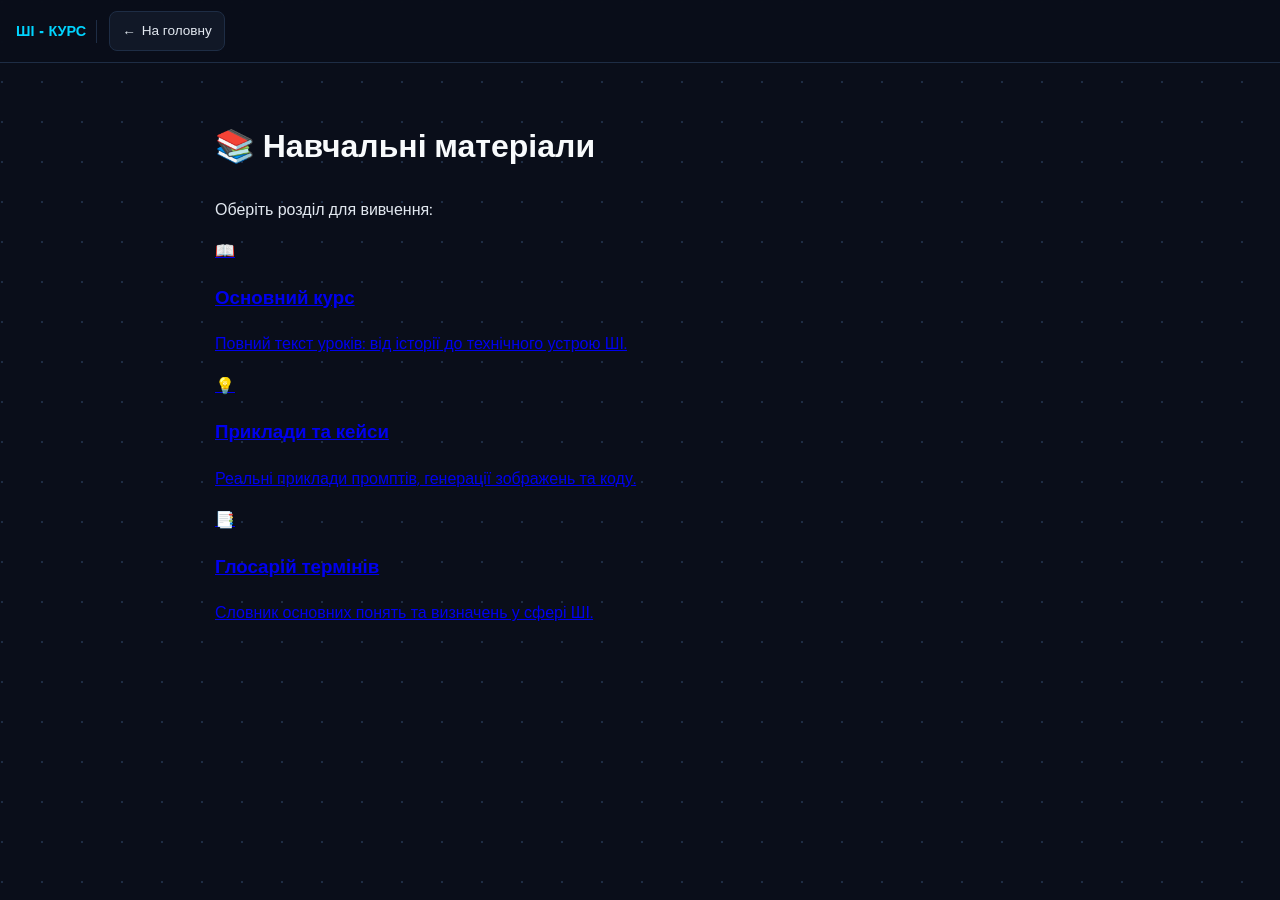
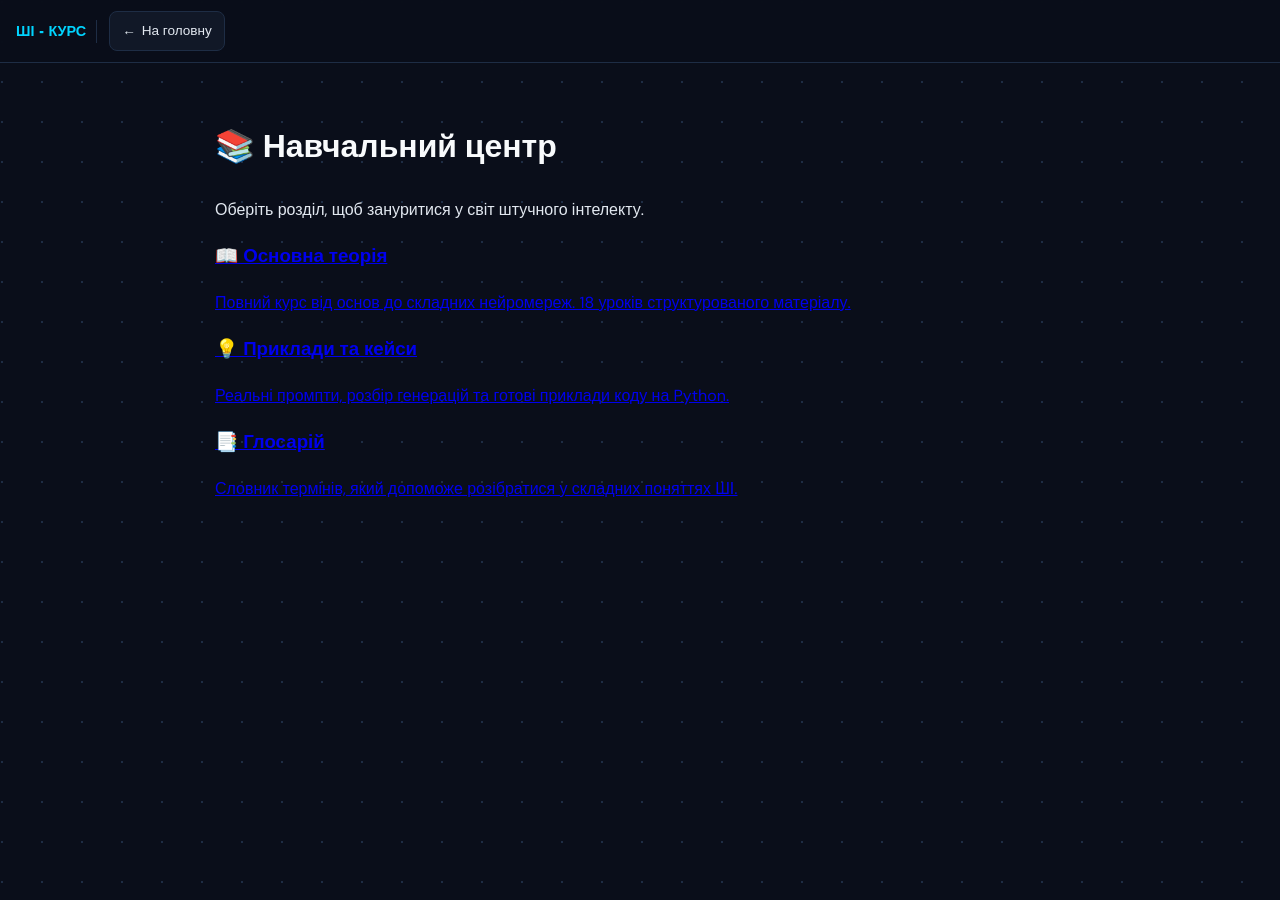
Before and after one commit to Ilona160/AI, a Jekyll site: the page built from theory/index.md, in a window 1280 px wide. Built offline with Jekyll 4.4.1, drawn with Linux system fonts in a browser that asks for light colours.

Commit message:
Update index.md

```diff
--- a/theory/index.md
+++ b/theory/index.md
@@ -1,30 +1,27 @@
 ---
 layout: default
-title: Теоретична база
+title: Навчальні матеріали
 ---
 
-# 📚 Навчальні матеріали
+# 📚 Навчальний центр
 
-Оберіть розділ для вивчення:
+Оберіть розділ, щоб зануритися у світ штучного інтелекту.
 
 <div class="blocks-grid">
 
-  <a href="https://ilona160.github.io/AI/theory/main-content.html" class="block-card accent-1">
-    <span class="block-icon">📖</span>
-    <h3 class="block-title">Основний курс</h3>
-    <p class="block-desc">Повний текст уроків: від історії до технічного устрою ШІ.</p>
+  <a href="main-content.html" class="theory-card">
+    <h3>📖 Основна теорія</h3>
+    <p>Повний курс від основ до складних нейромереж. 18 уроків структурованого матеріалу.</p>
   </a>
 
-  <a href="https://ilona160.github.io/AI/theory/examples.html" class="block-card accent-2">
-    <span class="block-icon">💡</span>
-    <h3 class="block-title">Приклади та кейси</h3>
-    <p class="block-desc">Реальні приклади промптів, генерації зображень та коду.</p>
+  <a href="examples.html" class="theory-card">
+    <h3>💡 Приклади та кейси</h3>
+    <p>Реальні промпти, розбір генерацій та готові приклади коду на Python.</p>
   </a>
 
-  <a href="https://ilona160.github.io/AI/theory/glossary.html" class="block-card accent-3">
-    <span class="block-icon">📑</span>
-    <h3 class="block-title">Глосарій термінів</h3>
-    <p class="block-desc">Словник основних понять та визначень у сфері ШІ.</p>
+  <a href="glossary.html" class="theory-card">
+    <h3>📑 Глосарій</h3>
+    <p>Словник термінів, який допоможе розібратися у складних поняттях ШІ.</p>
   </a>
 
 </div>
```
